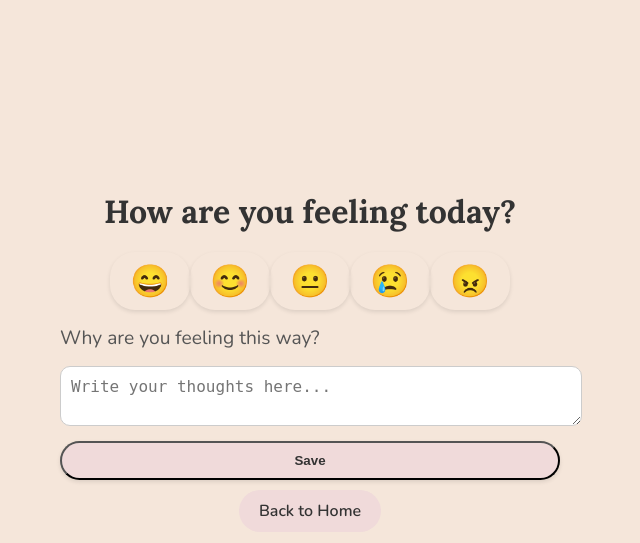
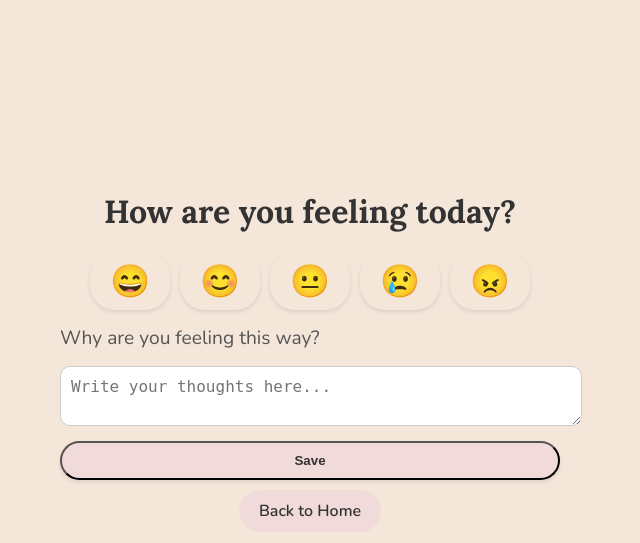
Before and after one commit to MrigankZEF/wife, a Flask app: page /mood in a window 1280 px wide. Shown: the top 543 px of the page, without its empty margins (330-970 px from the left). Run offline with Flask 2, Linux system fonts and the light colour scheme; the visitor is signed in with stand-in values (Sample User, id 1).

Commit message:
emoji fixes

```diff
--- a/templates/mood.html
+++ b/templates/mood.html
@@ -80,7 +80,9 @@
         }
         .emoji-buttons {
             display: flex;
-            justify-content: space-between;
+            justify-content: center; /* Center emojis for better alignment */
+            flex-wrap: wrap; /* Allow emojis to wrap onto multiple lines */
+            gap: 10px; /* Add spacing between emojis */
         }
         .emoji-buttons button {
             background: none;
```
